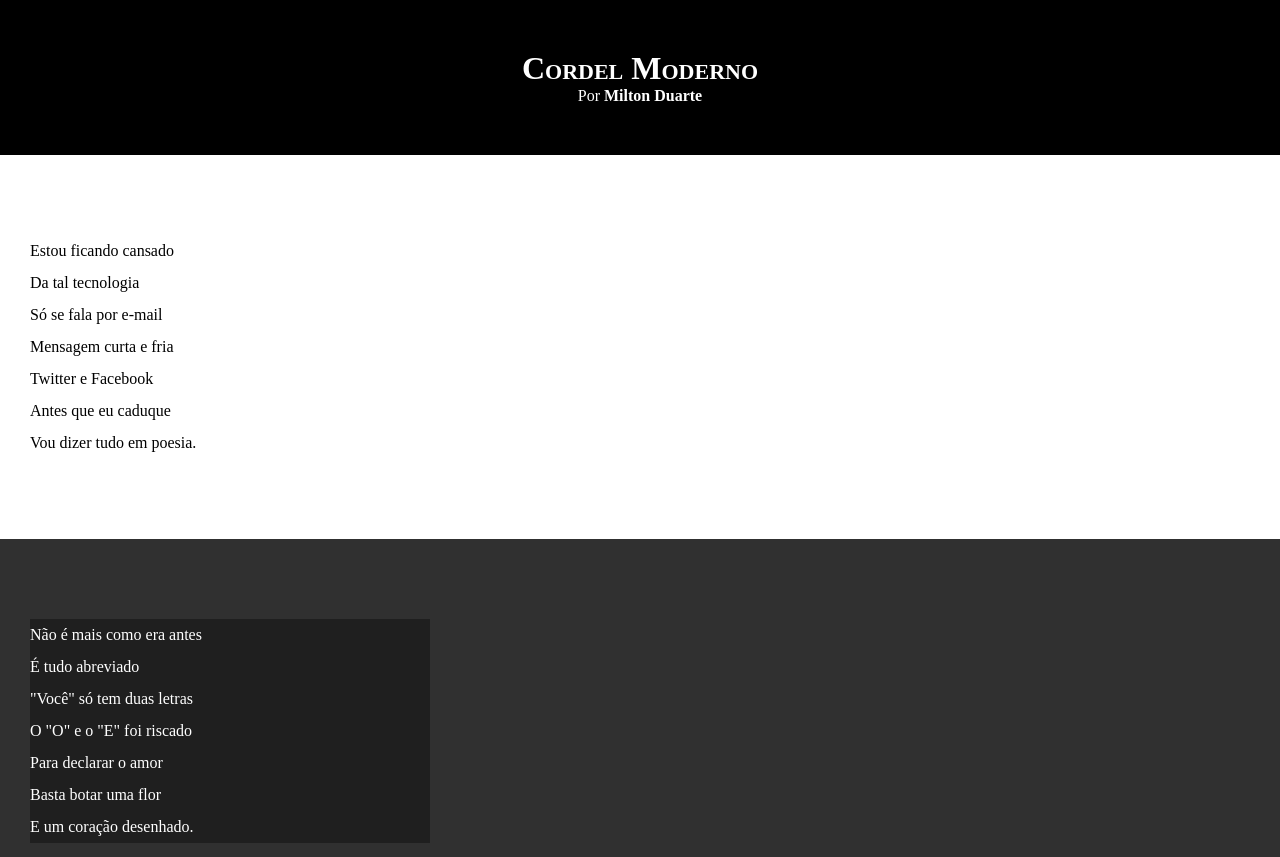
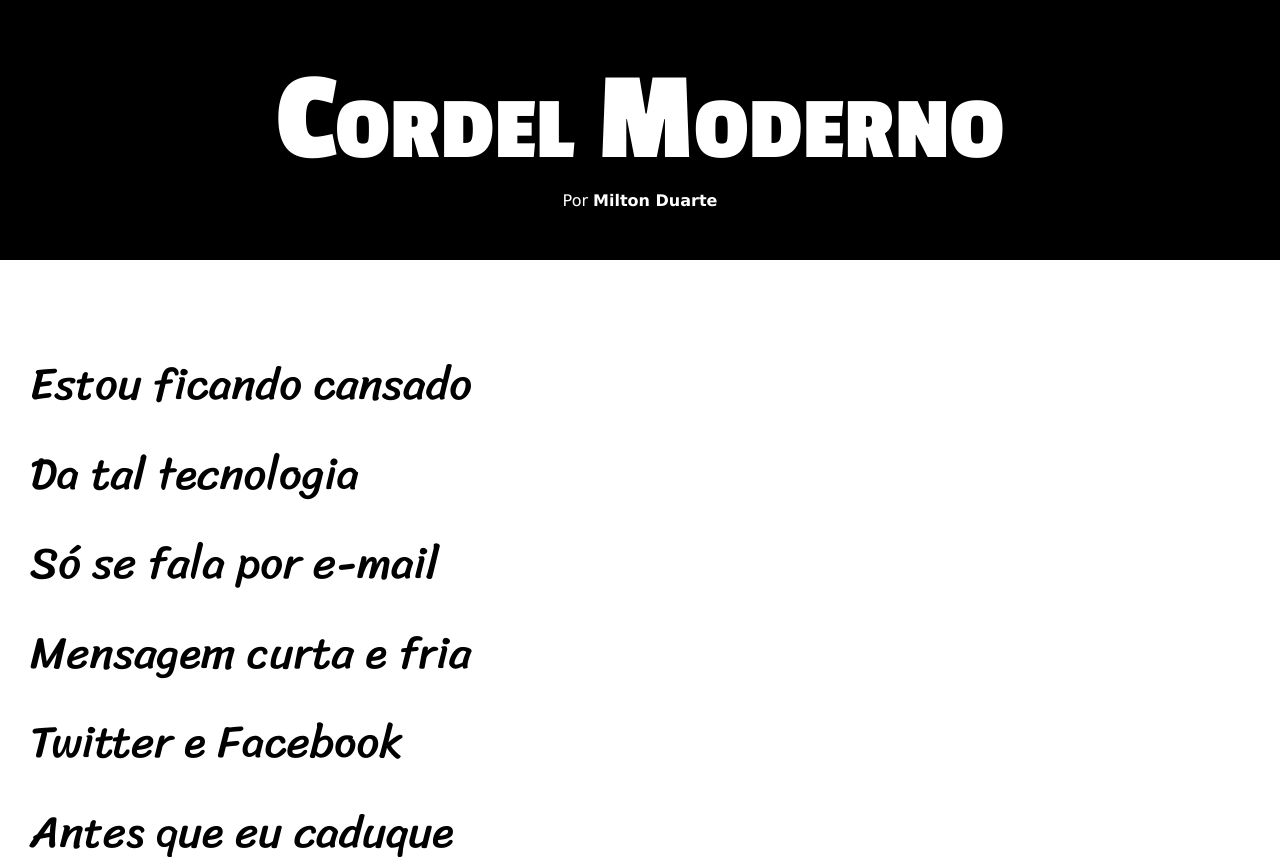
Before and after one commit to ARJUNIORAR/Html-Css, a plain HTML site: page Desafios/desafio012/index.html in a window 1280 px wide. Shown: the top 857 px of the page. Drawn offline with Linux system fonts and the light colour scheme; a web font is replaced by a local one.

Commit message:
Estilos de fonte

```diff
--- a/Desafios/desafio012/estilo/style.css
+++ b/Desafios/desafio012/estilo/style.css
@@ -1,13 +1,21 @@
 @charset "UTF-8";
+@import url('https://fonts.googleapis.com/css2?family=Fredericka+the+Great&family=Passion+One:wght@400;700;900&family=Sriracha&display=swap');
 
+:root{
+    --fonte01: Verdana, Geneva, Tahoma, sans-serif;
+    --fonte02: "Passion One", sans-serif;
+    --fonte03: "Sriracha", cursive;
+
+}
 *{
     margin: 0px;
     padding: 0px;
-}
+} /*Configuração geral para todos os alementos*/
 
 html, body {
     min-height: 100vh;
     background-color: darkgrey;
+    font-family: var(--fonte01);
 }
 
 header {
@@ -18,6 +26,8 @@ header {
 header > h1 {
     padding-top: 50px;
     font-variant: small-caps;
+    font-family: var(--fonte02);
+    font-size: 10vw; /*o tamanho dessa letra fica baseado na largura da tela*/
 }
 
 header > p{
@@ -39,6 +49,8 @@ section {
     padding-bottom: 10vh;
     line-height: 2em;
     padding-left: 30px;
+    font-family: var(--fonte03);
+    font-size:3.5vw ;
 }
 
 section.normal {
@@ -53,8 +65,9 @@ section.imagem {
 
 }
 section.imagem > p{
-    width: 400px;
+    display: inline-block;
     background-color: rgba(0, 0, 0, 0.363);
+    padding: 5px;
 }
 
 footer {
```
